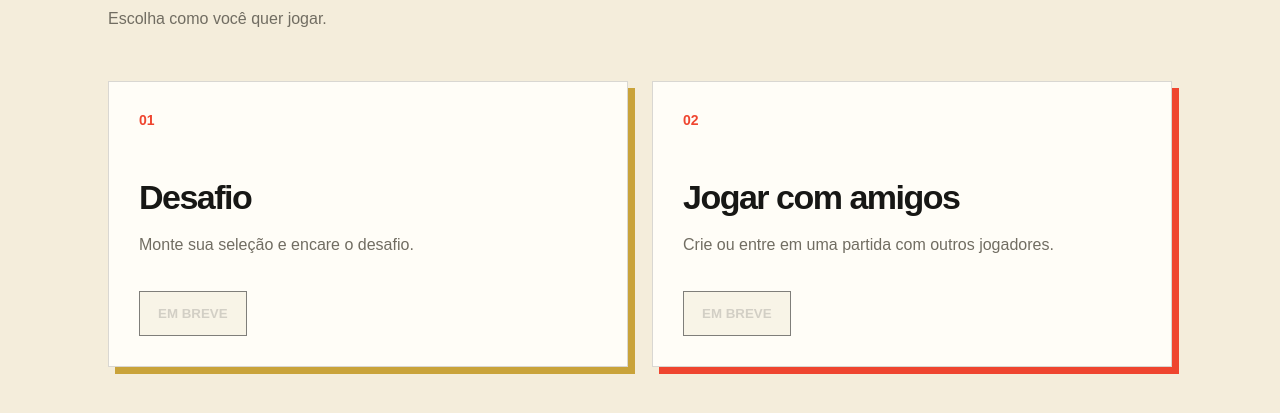
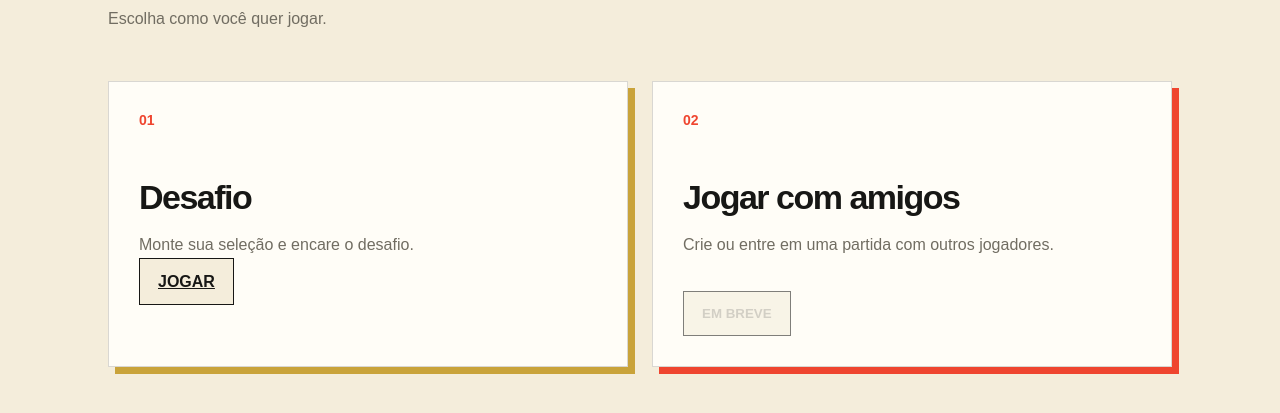
Before and after one commit to trupe-HyZs/6-a-7, a Flask app: page /dashboard in a window 1280 px wide. Shown: the part 262-675 px from the top of the page. Run offline with Flask 3, Linux system fonts and the light colour scheme; the visitor is signed in with stand-in values (Sample User, id 1).

Commit message:
feat: habilita entrada no desafio pela dashboard

```diff
--- a/templates/dashboard.html
+++ b/templates/dashboard.html
@@ -22,7 +22,7 @@
         <div class="mode-number">01</div>
         <h2>Desafio</h2>
         <p>Monte sua seleção e encare o desafio.</p>
-        <button class="secondary-button" type="button" disabled>EM BREVE</button>
+        <a class="secondary-button mode-link" href="{{ url_for('desafio') }}">JOGAR</a>
       </article>
 
       <article class="mode-card">
```
